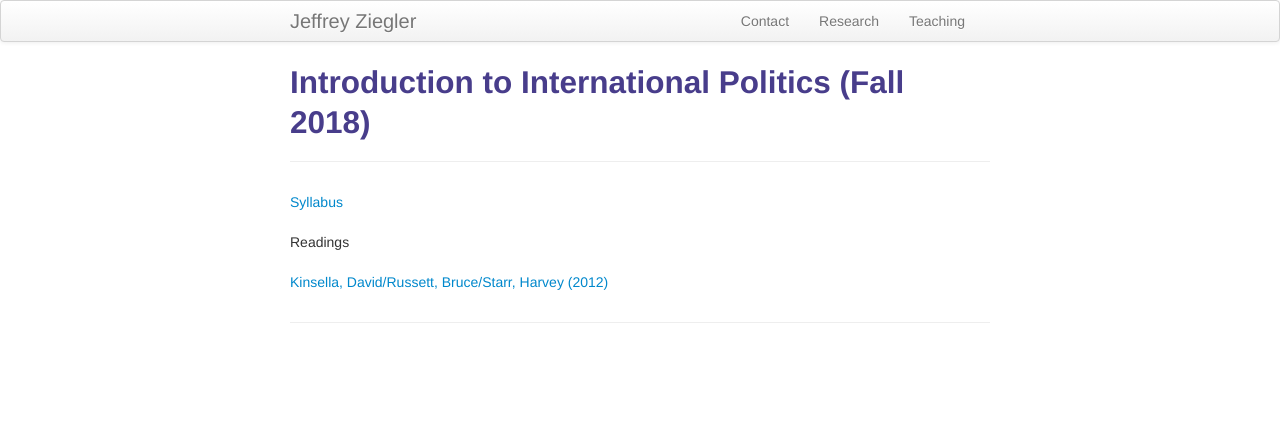
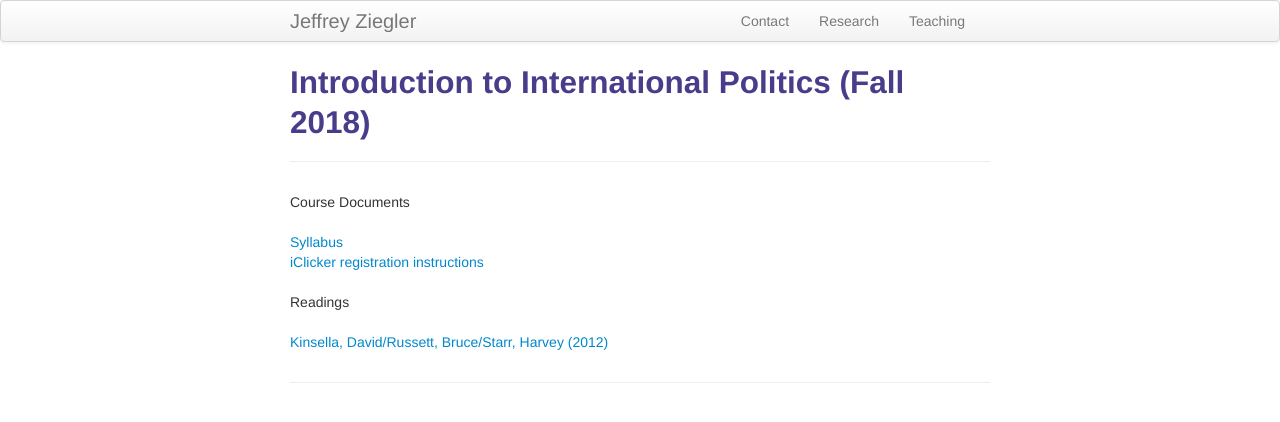
Before and after one commit to zieglerjef/zieglerjef.github.io, a Jekyll site: the page built from pages/teachingMaterials/4d5f558836a36eda51a820506c2fdd41830ac2a6/index.html, in a window 1280 px wide. Shown: the top 422 px of the page. Built offline with Jekyll 4.4.1, drawn with Linux system fonts in a browser that asks for light colours.

Commit message:
Add iClicker registration instructions

```diff
--- a/pages/teachingMaterials/4d5f558836a36eda51a820506c2fdd41830ac2a6/index.html
+++ b/pages/teachingMaterials/4d5f558836a36eda51a820506c2fdd41830ac2a6/index.html
@@ -4,7 +4,11 @@ title: Introduction to International Politics (Fall 2018)
 description: Introduction to International Politics (Fall 2018)
 ---
 
-<a href="https://drive.google.com/open?id=1io572t0nhFcFdckJoxR4qXllkZNZtG-j">	Syllabus</a><br/><br/>
+Course Documents<br/><br/>
+
+<a href="https://drive.google.com/open?id=1io572t0nhFcFdckJoxR4qXllkZNZtG-j">	Syllabus</a><br/>
+
+<a href="https://drive.google.com/open?id=1NjDhdfIBBbt2uDdB_Qn1zCcLDnMctRQX">	iClicker registration instructions</a><br/><br/>
 
 Readings<br/><br/>
 
```
